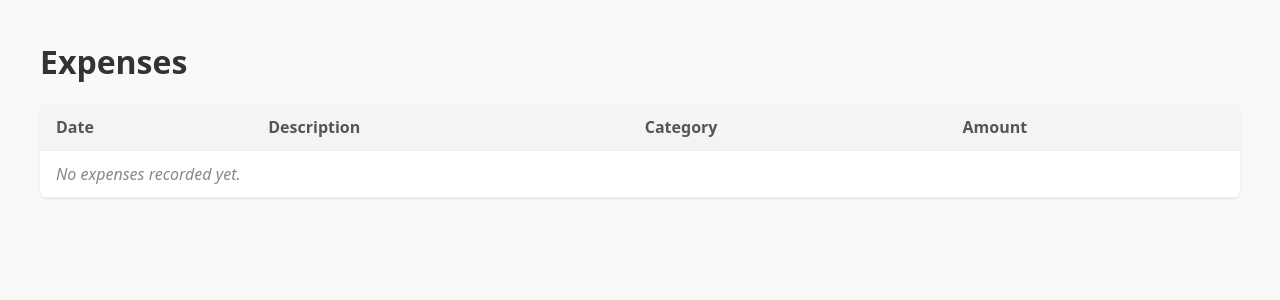
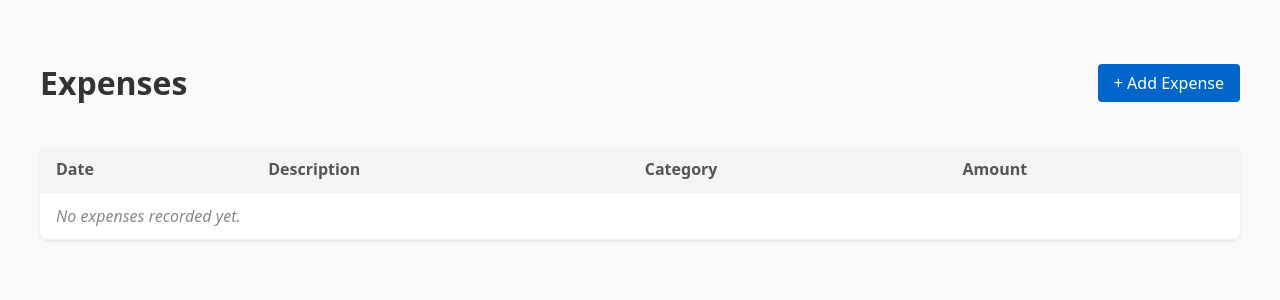
Before and after one commit to keremyldrm41/expense-tracker, a Flask app: page / in a window 1280 px wide. Shown: the top 300 px of the page. Run offline with Flask 3, Linux system fonts and the light colour scheme; data that the repository does not hold is empty.

Commit message:
Add link on index.html to navigate to the expense form

```diff
--- a/templates/index.html
+++ b/templates/index.html
@@ -15,8 +15,10 @@
 </head>
 <body>
 
-    <h1>Expenses</h1>
-
+    <div style="display: flex; justify-content: space-between; align-items: center; margin-bottom: 20px;">
+        <h1>Expenses</h1>
+        <a href="/add" style="background: #0066cc; color: white; padding: 8px 16px; border-radius: 4px; text-decoration: none;">+ Add Expense</a>
+    </div>
     <table>
         <thead>
             <tr>
```
